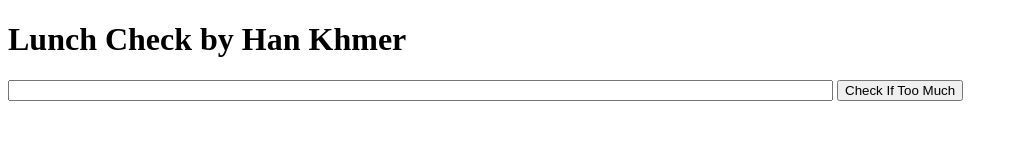
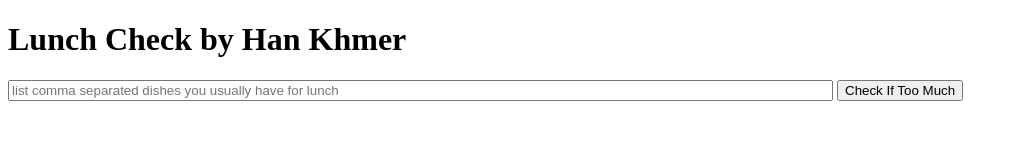
Before and after one commit to HanKhmer/ang_module1-solution, a plain HTML site: page module1-solution/index.html in a window 1280 px wide. Shown: the whole page, without its empty margins (0-1018 px from the left). Drawn offline with Linux system fonts and the light colour scheme.

Commit message:
[+] placeholder

```diff
--- a/module1-solution/index.html
+++ b/module1-solution/index.html
@@ -12,6 +12,7 @@
     <div ng-controller='LCController'>
       <input type="text"
              size="100"
+             placeholder="list comma separated dishes you usually have for lunch"
              ng-model="lunch">
 <button ng-click="checklunch()"> Check If Too Much </button>
 <p>{{aboutlunch}}</p>
```
